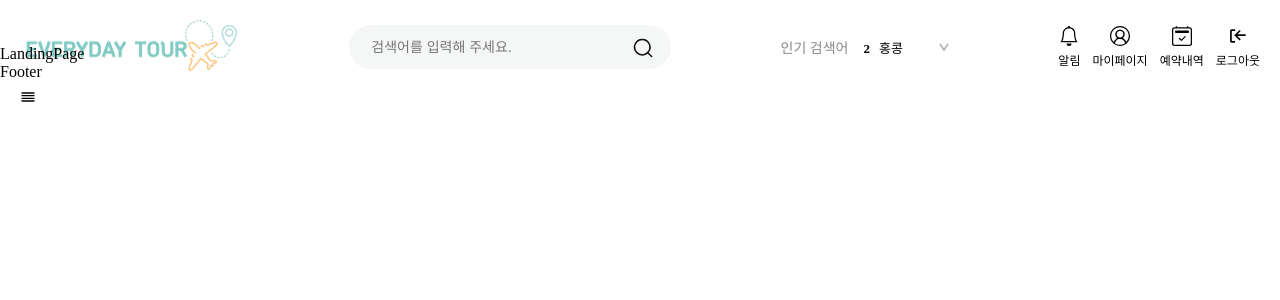
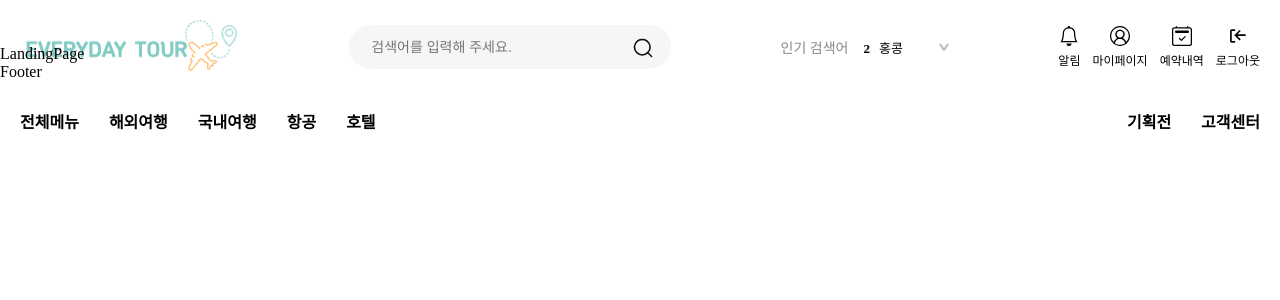
Before and after one commit to heekyungdo/everyday-tour, a React (Vite) app in the folder everyday-tour/front/: page / in a window 1280 px wide. Shown: the top 300 px of the page. Built offline with nearby package versions, Linux system fonts and the light colour scheme.

Commit message:
header 아래 메뉴 ui

```diff
--- a/everyday-tour/front/src/App.css
+++ b/everyday-tour/front/src/App.css
@@ -15,6 +15,10 @@ a {
   color: black;
 }
 
+ul {
+  list-style: none;
+}
+
 .logo {
   height: 6em;
   padding: 1.5em;
--- a/everyday-tour/front/src/layouts/Header/Sections/SystemMenus.tsx
+++ b/everyday-tour/front/src/layouts/Header/Sections/SystemMenus.tsx
@@ -10,7 +10,7 @@ const routes = [
  {to:'/notification', name:'알림', icon:<BsBell size="20"/>},
  {to:'/mypage', name:'마이페이지', icon:<VscAccount size="20"/>},
  {to:'/reservation', name:'예약내역', icon:<BsCalendar2Check size="20"/>},
- {to:'/logout', name:'로그아웃', icon:<CgLogOut size="20"/>},
+ {to:'', name:'로그아웃', icon:<CgLogOut size="20"/>},
 ]
 
 const SystemMenus = () => {
--- a/everyday-tour/front/src/layouts/Header/index.tsx
+++ b/everyday-tour/front/src/layouts/Header/index.tsx
@@ -4,7 +4,19 @@ import LogoImg from '../../assets/logo.png'
 import SearchInput from './Sections/SearchInput'
 import PopularSearch from './Sections/PopularSearch'
 import SystemMenus from './Sections/SystemMenus'
-import { FiAlignJustify } from "react-icons/fi";
+
+const leftRoutes = [
+  { to: "/", name: "전체메뉴"},
+  { to: "/overseas", name: "해외여행"},
+  { to: "/domestic", name: "국내여행"},
+  { to: "/flight", name: "항공"},
+  { to: "/hotel", name: "호텔"},
+]
+
+const rightRoutes = [
+  { to: "/special-exhibition", name: "기획전"},
+  { to: "/customer-center", name: "고객센터"},
+]
 
 const Header = () => {
   return (
@@ -17,14 +29,22 @@ const Header = () => {
         <PopularSearch />
         <SystemMenus />
       </MenuWrapper>
-      <div>
+      <MenuWrapper>
         <div>
-      <FiAlignJustify />
+          <BottomMenu>
+            {leftRoutes.map(({to, name})=>(
+              <li key={to}>{name}</li>
+            ))}
+          </BottomMenu>
         </div>
         <div>
-
+        <BottomMenu>
+            {rightRoutes.map(({to, name})=>(
+              <li key={to}>{name}</li>
+            ))}
+          </BottomMenu>
         </div>
-      </div>
+      </MenuWrapper>
     </HeaderWrapper>
   )
 }
@@ -39,4 +59,19 @@ const MenuWrapper = styled.div`
     display:flex;
     align-items:center;
     justify-content: space-between;
+   &:last-child {
+    margin-top:20px;
+   }
 `
+
+const BottomMenu = styled.ul`
+  display:flex;
+  column-gap:30px;
+  font-weight:600;
+  cursor:pointer;
+  //  li {
+  //   &:focus {
+  //     color:#82CBC4;
+  //   }
+  //  }
+`
```
